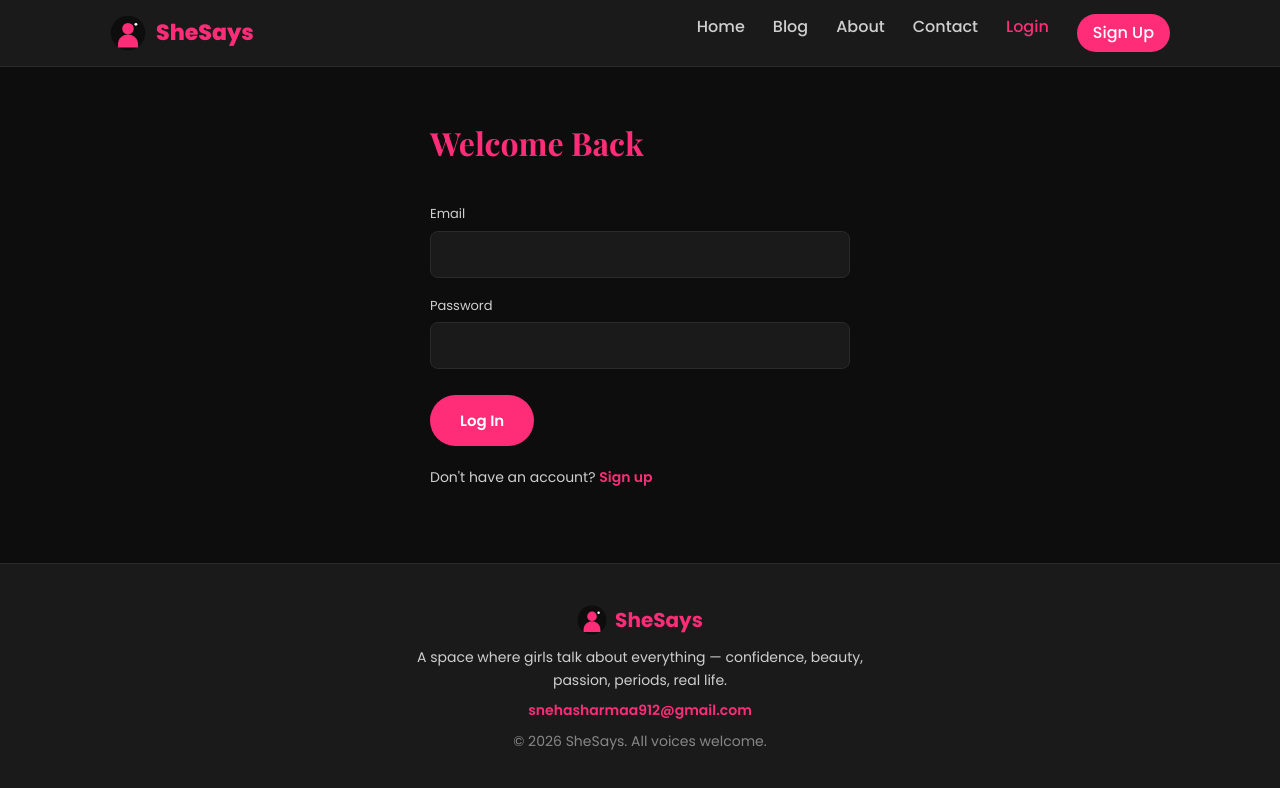
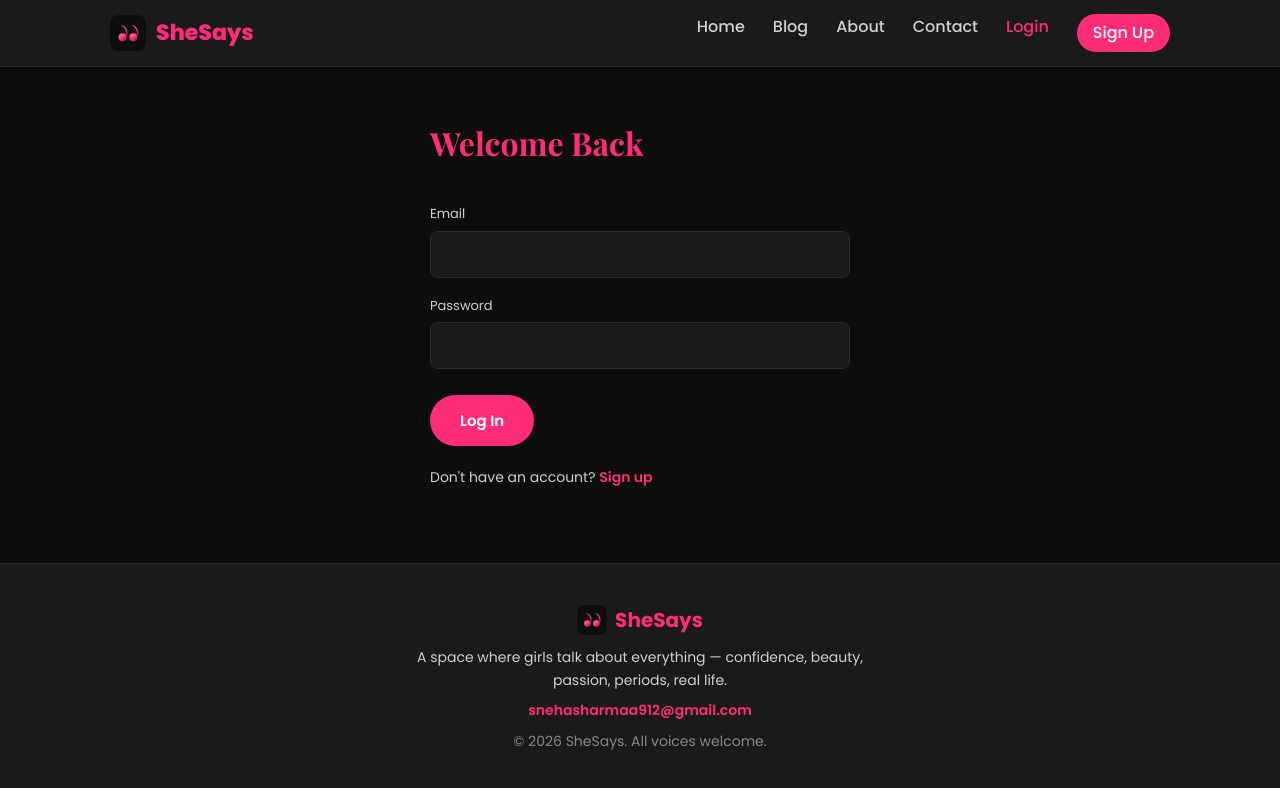
Before and after one commit to snehasharmaa912-ops/SheSays, a React (Vite) app in the folder frontend/: page /login in a window 1280 px wide. Shown: the top 788 px of the page. Built offline with nearby package versions, Linux system fonts and the light colour scheme; no server answers.

Commit message:
feat: add new quote-mark logo, wordmark styling, and favicon

```diff
--- a/frontend/src/components/Logo.jsx
+++ b/frontend/src/components/Logo.jsx
@@ -1,11 +1,22 @@
 export default function Logo({ size = 40 }) {
   return (
     <svg width={size} height={size} viewBox="0 0 100 100" xmlns="http://www.w3.org/2000/svg" aria-label="SheSays logo">
-      <circle cx="50" cy="50" r="48" fill="#0d0d0d" />
-      <circle cx="50" cy="38" r="16" fill="#ff2d78" />
-      <path d="M50 54c-16 0-28 12-28 28v8h56v-8c0-16-12-28-28-28z" fill="#ff2d78" />
-      <path d="M34 30c0-10 7-18 16-18s16 8 16 18" stroke="#0d0d0d" strokeWidth="3" fill="none" />
-      <circle cx="72" cy="26" r="4" fill="#fff" />
+      <defs>
+        <linearGradient id="shesays-logo-g" x1="10%" y1="0%" x2="90%" y2="100%">
+          <stop offset="0%" stopColor="#ff7fb0" />
+          <stop offset="55%" stopColor="#ff2d78" />
+          <stop offset="100%" stopColor="#8a0f45" />
+        </linearGradient>
+      </defs>
+      <rect width="100" height="100" rx="24" fill="#0d0d0d" />
+      <g fill="url(#shesays-logo-g)">
+        <circle cx="35" cy="62" r="11" />
+        <path d="M 44 55 C 46 43 40 33 30 27 C 42 30 51 40 49 54 C 48 58 46 59 44 55 Z" />
+      </g>
+      <g fill="url(#shesays-logo-g)">
+        <circle cx="65" cy="62" r="11" />
+        <path d="M 74 55 C 76 43 70 33 60 27 C 72 30 81 40 79 54 C 78 58 76 59 74 55 Z" />
+      </g>
     </svg>
   )
 }
```
